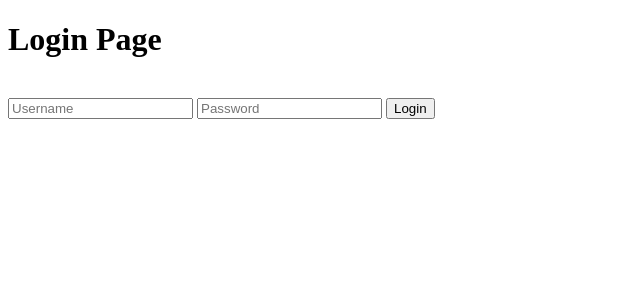
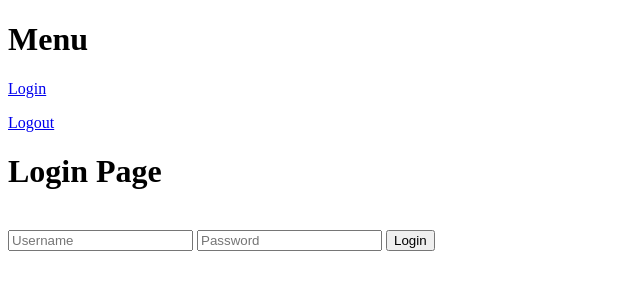
Before and after one commit to kuznetsov-m/virus-backend, a Flask app: page /login in a window 1280 px wide. Shown: the top 300 px of the page, without its empty margins (0-640 px from the left). Run offline with Flask 2, Linux system fonts and the light colour scheme.

Commit message:
Added menu page

```diff
--- a/templates/base.html
+++ b/templates/base.html
@@ -6,7 +6,9 @@
     <link rel="shortcut icon" href="/favicon.png" type="image/png">
   </head>
   <body>
-
+    <div class="container">
+      {% block menu %}{% endblock %}
+    </div>
     <div class="container">
 
       <!-- child template -->
--- a/templates/index.html
+++ b/templates/index.html
@@ -1,11 +1,9 @@
-{% extends "base.html" %}
+{% extends "menu.html" %}
 {% block content %}
 
 <h1>Test page</h1>
 <br>
-<p><a href="/login">Login</a></p>
-<br>
-<p><a href="/logout">Logout</a></p>
+
 <br><br>
 <h3>Posts:</h3>
 {% for post in posts %}
--- a/templates/login.html
+++ b/templates/login.html
@@ -1,4 +1,4 @@
-{% extends "base.html" %}
+{% extends "menu.html" %}
 {% block content %}
 
 <h1>Login Page</h1>
--- /dev/null
+++ b/templates/menu.html
@@ -0,0 +1,6 @@
+{% extends "base.html" %}
+{% block menu %}
+<h1>Menu</h1>
+<p><a href="/login">Login</a></p>
+<p><a href="/logout">Logout</a></p>
+{% endblock %}
```
